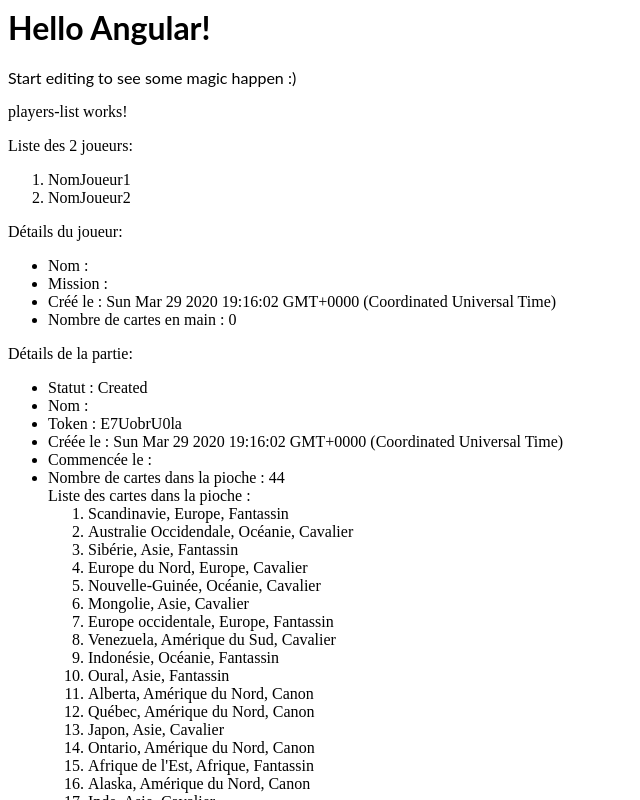
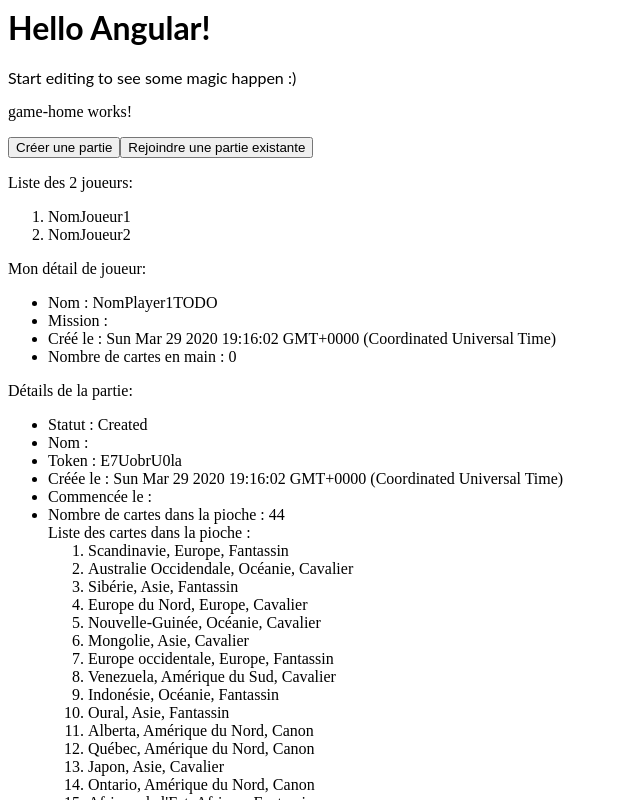
Before and after one commit to dracito/risk-game-manager, an Angular app: page / in a window 1280 px wide. Shown: the top 800 px of the page, without its empty margins (0-640 px from the left). Built offline with nearby package versions, Linux system fonts and the light colour scheme.

Commit message:
Game Home Component added

```diff
--- a/src/app/app.component.html
+++ b/src/app/app.component.html
@@ -2,6 +2,7 @@
 <p>
   Start editing to see some magic happen :)
 </p>
+<app-game-home></app-game-home>
 <app-players-list></app-players-list>
 <app-player-details></app-player-details>
 <app-game-details></app-game-details>
--- a/src/app/app.module.ts
+++ b/src/app/app.module.ts
@@ -14,6 +14,7 @@
 import { PlayerDetailsComponent } from './players/player-details/player-details.component';
 import { PlayersListComponent } from './players/players-list/players-list.component';
 import { PlayersService } from './players/players.service';
+import { GameHomeComponent } from './games/game-home/game-home.component';
 
 
 @NgModule({
@@ -28,7 +29,8 @@
     TerritoriesListComponent,
     GameDetailsComponent,
     PlayerDetailsComponent,
-    PlayersListComponent ],
+    PlayersListComponent,
+    GameHomeComponent ],
   bootstrap:    [ AppComponent ],
   providers: [
     MissionsService,
--- /dev/null
+++ b/src/app/games/game-home/game-home.component.html
@@ -0,0 +1,5 @@
+<p>
+game-home works!
+</p>
+<button>Créer une partie</button>
+<button>Rejoindre une partie existante</button>
--- /dev/null
+++ b/src/app/games/game-home/game-home.component.ts
@@ -0,0 +1,14 @@
+import { Component, OnInit } from '@angular/core';
+
+@Component({
+  selector: 'app-game-home',
+  templateUrl: './game-home.component.html',
+  styleUrls: ['./game-home.component.css']
+})
+export class GameHomeComponent implements OnInit {
+
+  constructor() { }
+
+  ngOnInit() {
+  }
+}
--- a/src/app/games/game.service.ts
+++ b/src/app/games/game.service.ts
@@ -10,15 +10,15 @@
 import { MissionCard } from '../cards/missions/MissionCard';
 import { DeckCard } from '../cards/DeckCard';
 import { getAttrsForDirectiveMatching } from '@angular/compiler/src/render3/view/util';
+import { PlayersService } from '../players/players.service';
 
 @Injectable()
 export class GameService {
 
-  constructor(private territoriesService: TerritoriesService) { }
+  constructor(private territoriesService: TerritoriesService, private playersService:PlayersService) { }
 
   public buildMissions(game:Game){
     let cards:MissionCard[];
-
   }
 
   public buildDeck(game:Game){
@@ -39,6 +39,21 @@
       complete: () => {this.shuffle(game.deck);}
     };
     this.territoriesService.getTerritoriesDeck().subscribe(myObserver);
+  }
+
+  public addPlayers(game: Game){
+    const myObserver = {
+      next(x) {
+        if(x.length > 0){
+          for (let player of x) {
+            game.players.push(player);
+          }
+        }
+      },
+      error: err => console.error('Observer got an error: ' + err),
+      complete: () => {}
+    };
+    this.playersService.getPlayers().subscribe(myObserver);
   }
 
   public addPlayer(game: Game, player: Player){
--- a/src/app/players/Player.ts
+++ b/src/app/players/Player.ts
@@ -2,6 +2,7 @@
 import { MissionCard } from "../cards/missions/MissionCard";
 
 export class Player{
+
   public static fromJson(json: Object): Player {
     return new Player(
         json['id'],
--- a/src/app/players/player-details/player-details.component.html
+++ b/src/app/players/player-details/player-details.component.html
@@ -1,6 +1,6 @@
 <div class="player-details" *ngIf="player">
   <p>
-  Détails du joueur:
+  Mon détail de joueur:
   </p>
   <ul>
     <li>
--- a/src/app/players/player-details/player-details.component.ts
+++ b/src/app/players/player-details/player-details.component.ts
@@ -1,5 +1,6 @@
 import { Component, OnInit } from '@angular/core';
 import { Player } from '../Player';
+import { PlayersService } from '../players.service';
 
 @Component({
   selector: 'app-player-details',
@@ -9,10 +10,10 @@
 export class PlayerDetailsComponent implements OnInit {
   player:Player;
 
-  constructor() { }
+  constructor(private playersService:PlayersService) { }
 
   ngOnInit() {
-    this.player = new Player();
+    this.player = this.playersService.getMyPlayer();
   }
 
 }
--- a/src/app/players/players-list/players-list.component.html
+++ b/src/app/players/players-list/players-list.component.html
@@ -1,6 +1,3 @@
-<p>
-players-list works!
-</p>
 <div class="players-list" *ngIf="players && players.length > 0">
   <p>
   Liste des {{ players.length }} joueurs:
--- a/src/app/players/players.service.ts
+++ b/src/app/players/players.service.ts
@@ -6,6 +6,8 @@
 
 @Injectable()
 export class PlayersService {
+
+  myPlayer: Player;
 
   private players:Observable<Player[]>;
 
@@ -22,4 +24,13 @@
       )
     );
   }
+
+  //Get player associated with my user session
+  public getMyPlayer(/*user:User*/):Player{
+    //TODO when User session and auth done
+    if(this.myPlayer)
+      return this.myPlayer;
+    else
+      return new Player("1", "NomPlayer1TODO");
+  }
 }
```
Also changed, not shown: src/app/games/game-home/game-home.component.css (added).
